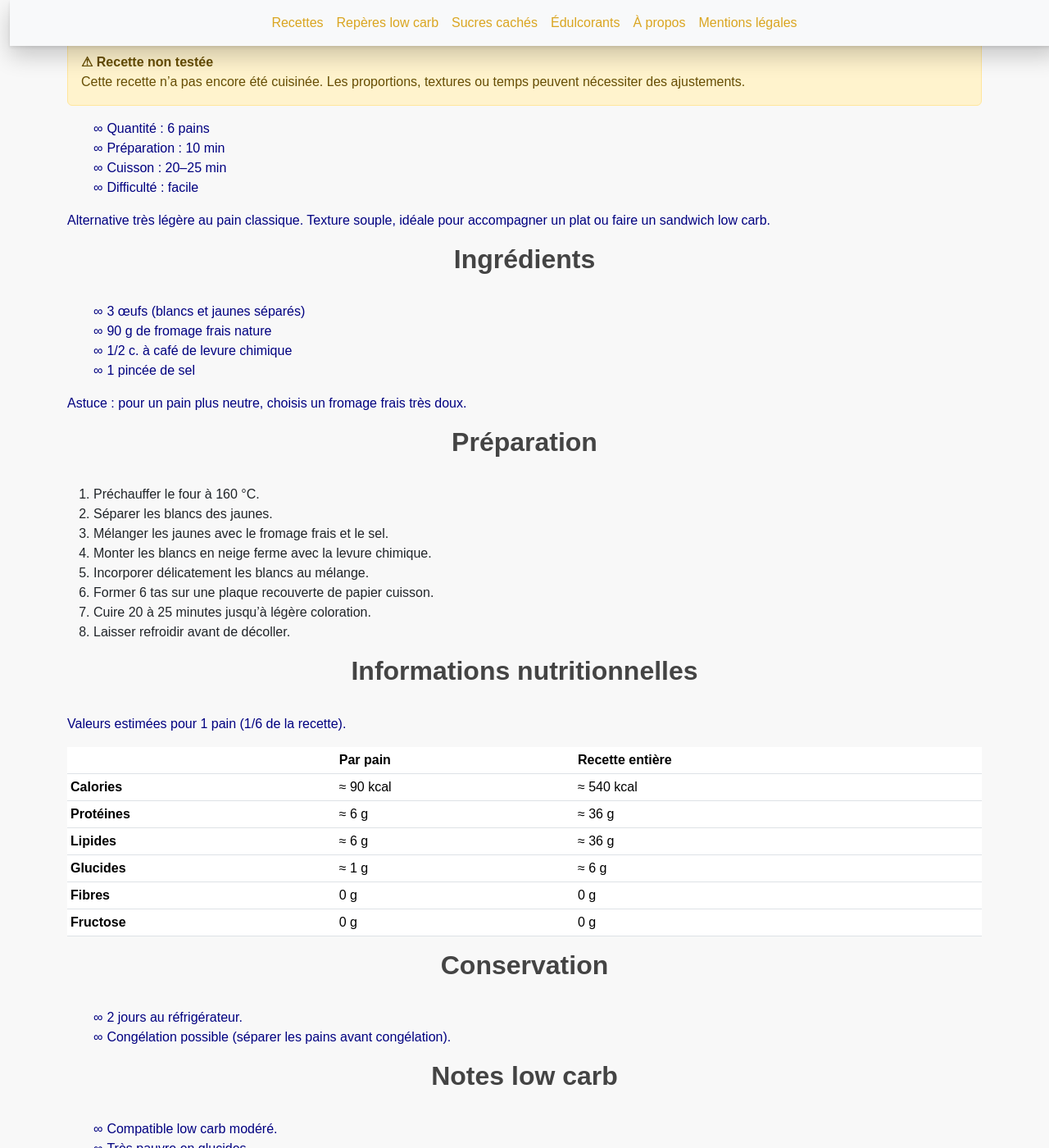
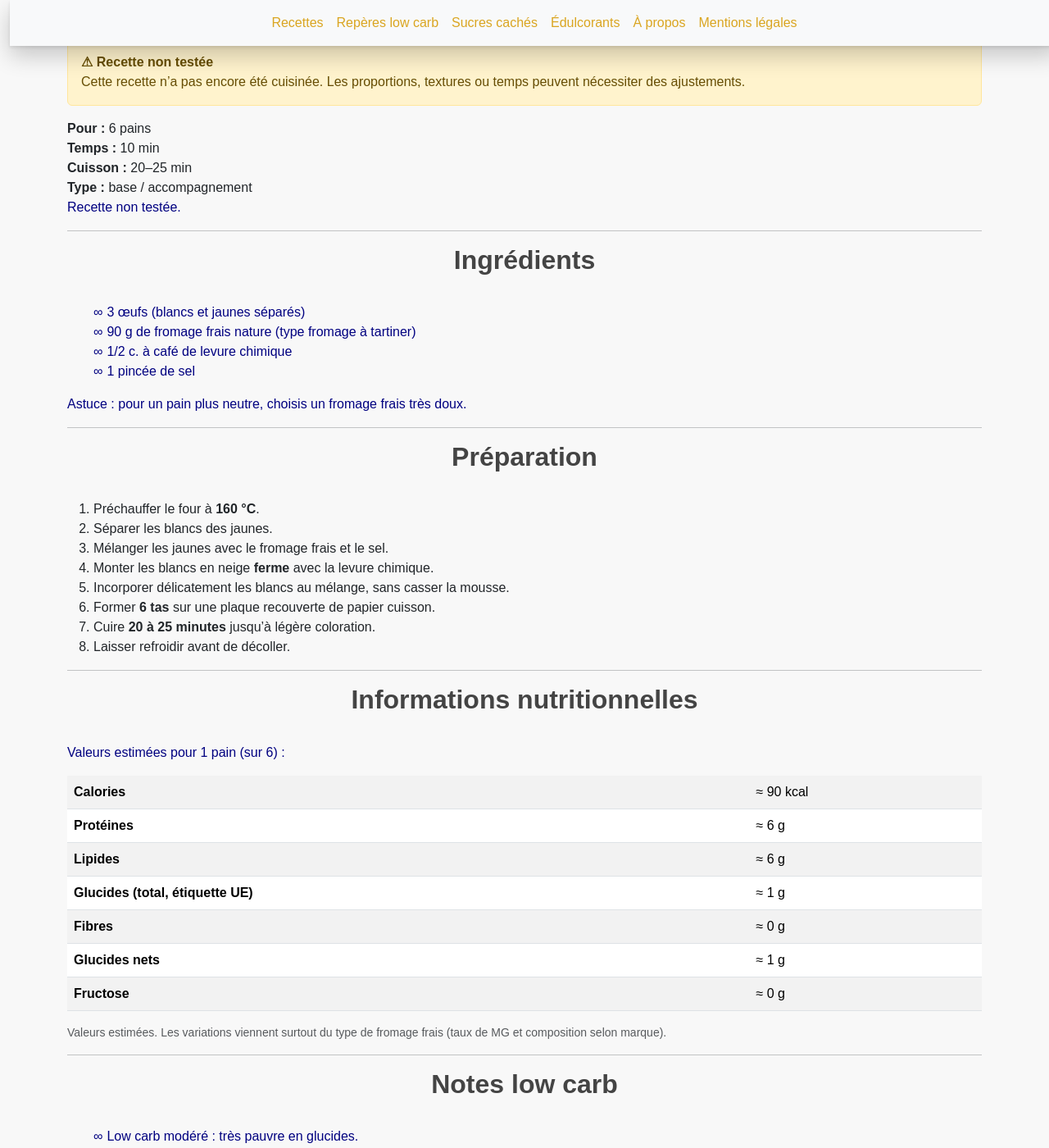
Before and after one commit to laurie-boissay/laurie-boissay.github.io, a Jekyll site: the page built from recettes/pain-nuage.html, in a window 1280 px wide and 1400 px high, scrolled down 201 px. Shown: the whole window at 82% size. Built offline with Jekyll 4.4.1, drawn with Linux system fonts in a browser that asks for light colours; some of the changed text lies outside the part shown.

Commit message:
Update pain-nuage.html

```diff
--- a/recettes/pain-nuage.html
+++ b/recettes/pain-nuage.html
@@ -34,98 +33,86 @@ extra_head: >
     "recipeInstructions": [
       { "@type": "HowToStep", "text": "Préchauffer le four à 160 °C." },
       { "@type": "HowToStep", "text": "Séparer les blancs des jaunes." },
-      { "@type": "HowToStep", "text": "Battre les jaunes avec le fromage frais." },
-      { "@type": "HowToStep", "text": "Monter les blancs en neige avec la levure." },
-      { "@type": "HowToStep", "text": "Incorporer délicatement et cuire sur plaque." }
+      { "@type": "HowToStep", "text": "Battre les jaunes avec le fromage frais et le sel." },
+      { "@type": "HowToStep", "text": "Monter les blancs en neige ferme avec la levure chimique." },
+      { "@type": "HowToStep", "text": "Incorporer délicatement les blancs au mélange, former 6 pains et cuire 20 à 25 minutes." }
     ]
   }
   </script>
 ---
 
-<section class="recipe-lead">
-  <div class="lead-infos">
-    <ul>
-      <li><strong>Quantité :</strong> 6 pains</li>
-      <li><strong>Préparation :</strong> 10 min</li>
-      <li><strong>Cuisson :</strong> 20–25 min</li>
-      <li><strong>Difficulté :</strong> facile</li>
-    </ul>
+<div class="recipe-lead">
+  <div class="recipe-lead__grid">
+    <div><strong>Pour :</strong> 6 pains</div>
+    <div><strong>Temps :</strong> 10 min</div>
+    <div><strong>Cuisson :</strong> 20–25 min</div>
+    <div><strong>Type :</strong> base / accompagnement</div>
+  </div>
+  <p class="recipe-lead__note">
+    <strong>Recette non testée.</strong>
+  </p>
 </div>
 
-  <div class="lead-notes">
-    <p>
-      Alternative très légère au pain classique.
-      Texture souple, idéale pour accompagner un plat ou faire un sandwich low carb.
-    </p>
-  </div>
-</section>
+<hr>
 
-<section class="recipe-ingredients">
 <h2>Ingrédients</h2>
-  <ul>
-    <li>3 œufs (blancs et jaunes séparés)</li>
-    <li>90 g de fromage frais nature</li>
-    <li>1/2 c. à café de levure chimique</li>
-    <li>1 pincée de sel</li>
+
+<ul class="recipe-ingredients">
+  <li><strong>3</strong> œufs (blancs et jaunes séparés)</li>
+  <li><strong>90 g</strong> de fromage frais nature (type fromage à tartiner)</li>
+  <li><strong>1/2 c. à café</strong> de levure chimique</li>
+  <li><strong>1</strong> pincée de sel</li>
 </ul>
 
 <p class="recipe-tip">
   <strong>Astuce :</strong> pour un pain plus neutre, choisis un fromage frais très doux.
 </p>
-</section>
 
-<section class="recipe-preparation">
+<hr>
+
 <h2>Préparation</h2>
-  <ol>
-    <li>Préchauffer le four à 160 °C.</li>
+
+<ol class="recipe-steps">
+  <li>Préchauffer le four à <strong>160&nbsp;°C</strong>.</li>
   <li>Séparer les blancs des jaunes.</li>
   <li>Mélanger les jaunes avec le fromage frais et le sel.</li>
-    <li>Monter les blancs en neige ferme avec la levure chimique.</li>
-    <li>Incorporer délicatement les blancs au mélange.</li>
-    <li>Former 6 tas sur une plaque recouverte de papier cuisson.</li>
-    <li>Cuire 20 à 25 minutes jusqu’à légère coloration.</li>
+  <li>Monter les blancs en neige <strong>ferme</strong> avec la levure chimique.</li>
+  <li>Incorporer délicatement les blancs au mélange, sans casser la mousse.</li>
+  <li>Former <strong>6 tas</strong> sur une plaque recouverte de papier cuisson.</li>
+  <li>Cuire <strong>20 à 25 minutes</strong> jusqu’à légère coloration.</li>
   <li>Laisser refroidir avant de décoller.</li>
 </ol>
-</section>
 
-<section class="recipe-nutrition">
+<hr>
+
 <h2>Informations nutritionnelles</h2>
-  <p>Valeurs <strong>estimées</strong> pour 1 pain (1/6 de la recette).</p>
+<p>Valeurs estimées pour 1 pain (sur 6) :</p>
 
 <div class="table-responsive">
-    <table class="table table-sm">
-      <thead>
-        <tr>
-          <th></th>
-          <th>Par pain</th>
-          <th>Recette entière</th>
-        </tr>
-      </thead>
+  <table class="table table-striped">
     <tbody>
-        <tr><td><strong>Calories</strong></td><td>≈ 90 kcal</td><td>≈ 540 kcal</td></tr>
-        <tr><td><strong>Protéines</strong></td><td>≈ 6 g</td><td>≈ 36 g</td></tr>
-        <tr><td><strong>Lipides</strong></td><td>≈ 6 g</td><td>≈ 36 g</td></tr>
-        <tr><td><strong>Glucides</strong></td><td>≈ 1 g</td><td>≈ 6 g</td></tr>
-        <tr><td><strong>Fibres</strong></td><td>0 g</td><td>0 g</td></tr>
-        <tr><td><strong>Fructose</strong></td><td>0 g</td><td>0 g</td></tr>
+      <tr><th>Calories</th><td>≈ 90 kcal</td></tr>
+      <tr><th>Protéines</th><td>≈ 6 g</td></tr>
+      <tr><th>Lipides</th><td>≈ 6 g</td></tr>
+      <tr><th>Glucides (total, étiquette UE)</th><td>≈ 1 g</td></tr>
+      <tr><th>Fibres</th><td>≈ 0 g</td></tr>
+      <tr><th>Glucides nets</th><td>≈ 1 g</td></tr>
+      <tr><th>Fructose</th><td>≈ 0 g</td></tr>
     </tbody>
   </table>
 </div>
-</section>
 
-<section class="recipe-conservation">
-  <h2>Conservation</h2>
-  <ul>
-    <li>2 jours au réfrigérateur.</li>
-    <li>Congélation possible (séparer les pains avant congélation).</li>
+<p class="small text-muted">
+  Valeurs <strong>estimées</strong>.
+  Les variations viennent surtout du type de fromage frais (taux de MG et composition selon marque).
+</p>
+
+<hr>
+
+<h2>Notes low carb</h2>
+
+<ul class="recipe-notes">
+  <li><strong>Low carb modéré :</strong> très pauvre en glucides.</li>
+  <li><strong>Usage :</strong> pratique en accompagnement ou en “sandwich” low carb, mais texture différente d’un pain classique.</li>
+  <li><strong>Congélation :</strong> possible ; séparer les pains avant congélation.</li>
 </ul>
-</section>
-
-<section class="recipe-lowcarb-notes">
-  <h2>Notes low carb</h2>
-  <ul>
-    <li>Compatible <strong>low carb modéré</strong>.</li>
-    <li>Très pauvre en glucides.</li>
-    <li>Ne remplace pas un pain classique en texture, mais très pratique en accompagnement.</li>
-  </ul>
-</section>
```
Also changed, not shown: other parts of recettes/pain-nuage.html (+4 -5 lines). Lines whose indentation alone changed are shown as unchanged.
